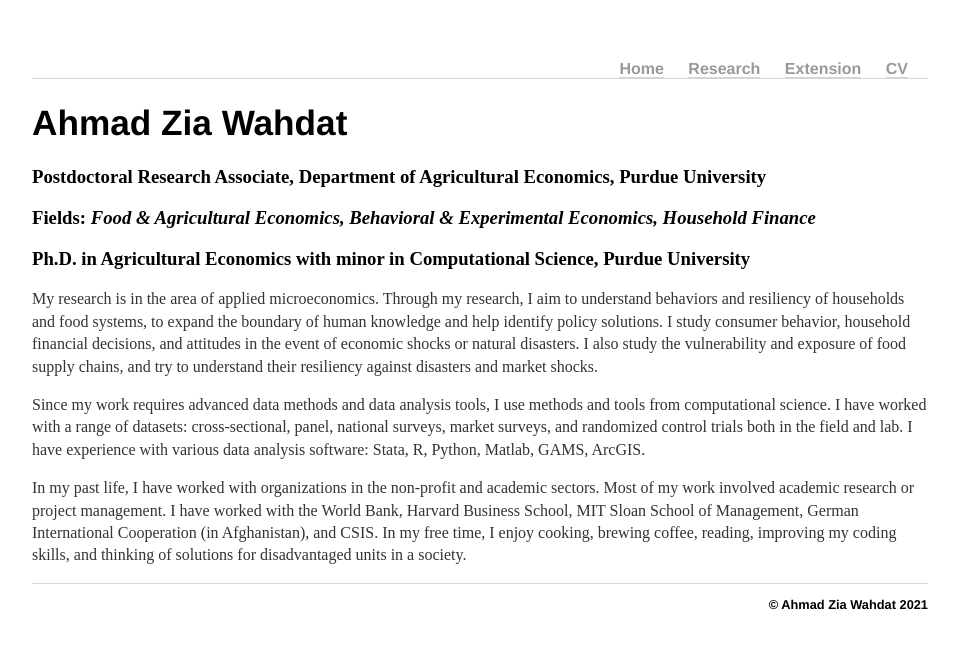
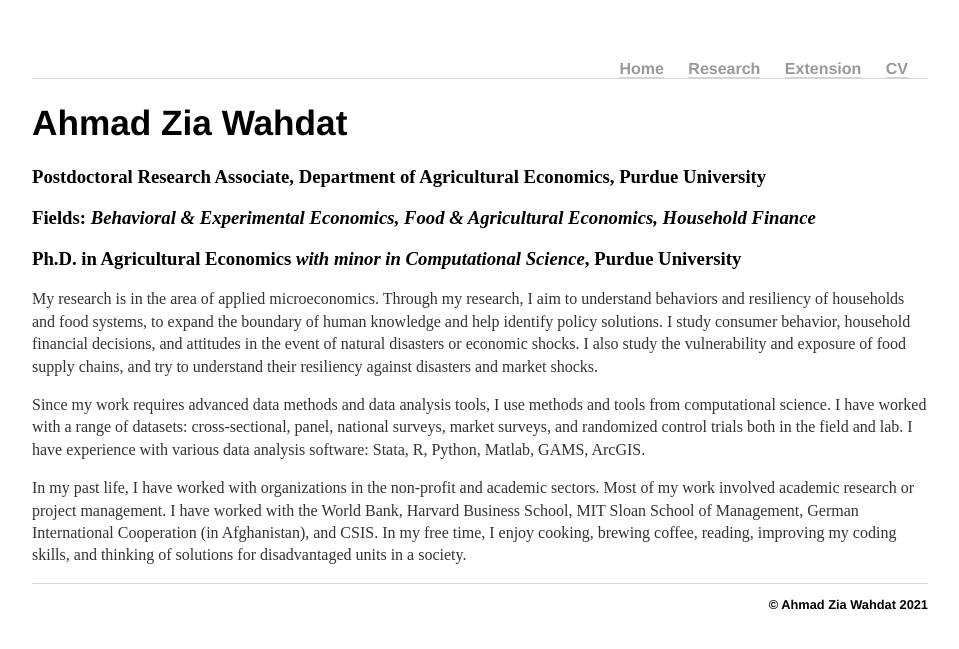
Before and after one commit to awahdat/webpage, a Jekyll site: the page built from home/index.html, in a window 1280 px wide. Shown: the top 649 px of the page, without its empty margins (160-1119 px from the left). Built offline with Jekyll 4.4.1, drawn with Linux system fonts in a browser that asks for light colours.

```diff
--- a/home/index.html
+++ b/home/index.html
@@ -6,14 +6,14 @@ title: Ahmad Zia Wahdat
 	<h1>Ahmad Zia Wahdat</h1>
 			<h3>Postdoctoral Research Associate, Department of Agricultural Economics, Purdue University</h3>
 			<!-- <h3>Available for research/teaching jobs in 2020-2021 (awahdat AT purdue.edu)</h3> -->
-			<h3>Fields: <em>Food & Agricultural Economics, Behavioral & Experimental Economics, Household Finance</em></h3>
-			<h3>Ph.D. in Agricultural Economics with minor in Computational Science, Purdue University</em></h3>
+			<h3>Fields: <em>Behavioral & Experimental Economics, Food & Agricultural Economics, Household Finance</em></h3>
+			<h3>Ph.D. in Agricultural Economics <em>with minor in Computational Science</em>, Purdue University</em></h3>
 
 
 	<p>My research is in the area of applied microeconomics.
 	Through my research, I aim to understand behaviors and resiliency of households and food systems, to expand the boundary of human knowledge and help identify
 	policy solutions.
-        I study consumer behavior, household financial decisions, and attitudes in the event of economic shocks or natural disasters.
+        I study consumer behavior, household financial decisions, and attitudes in the event of natural disasters or economic shocks.
         I also study the vulnerability and exposure of food supply chains, and try to understand their resiliency against disasters and market shocks.
 	</p>
 
```
